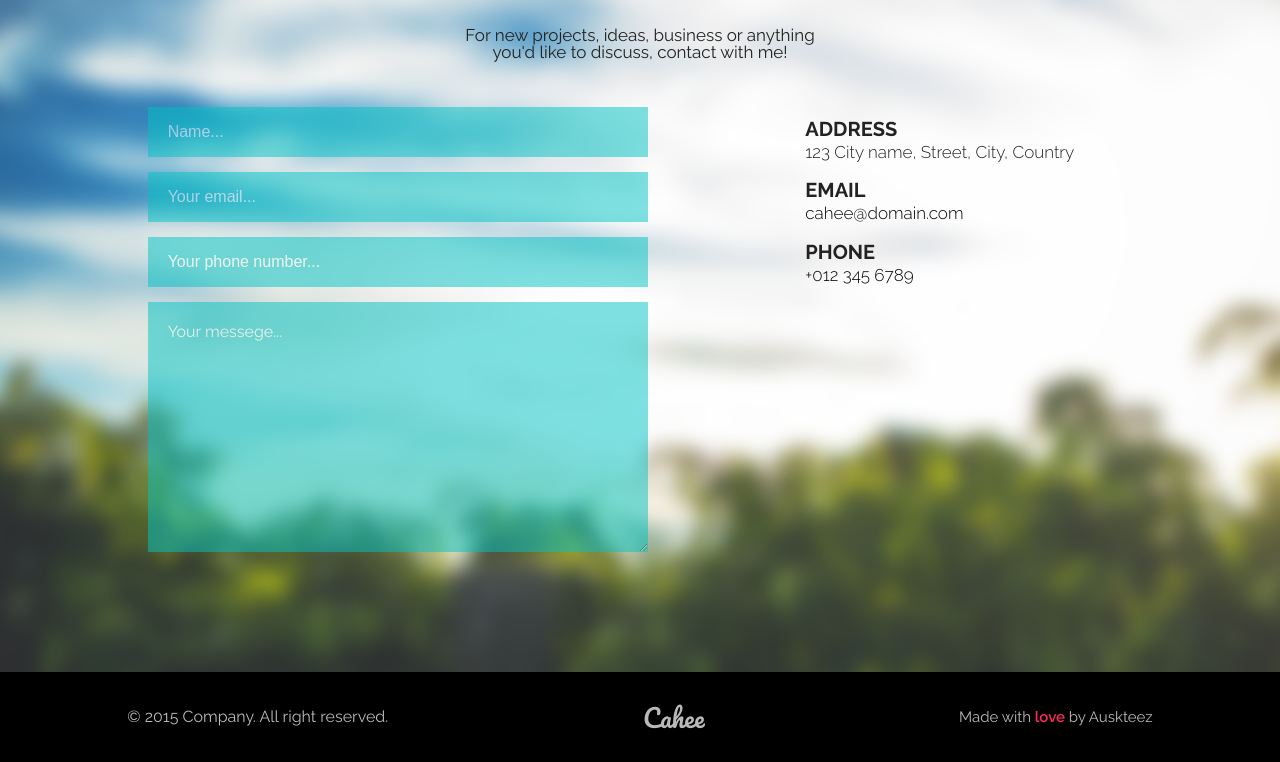
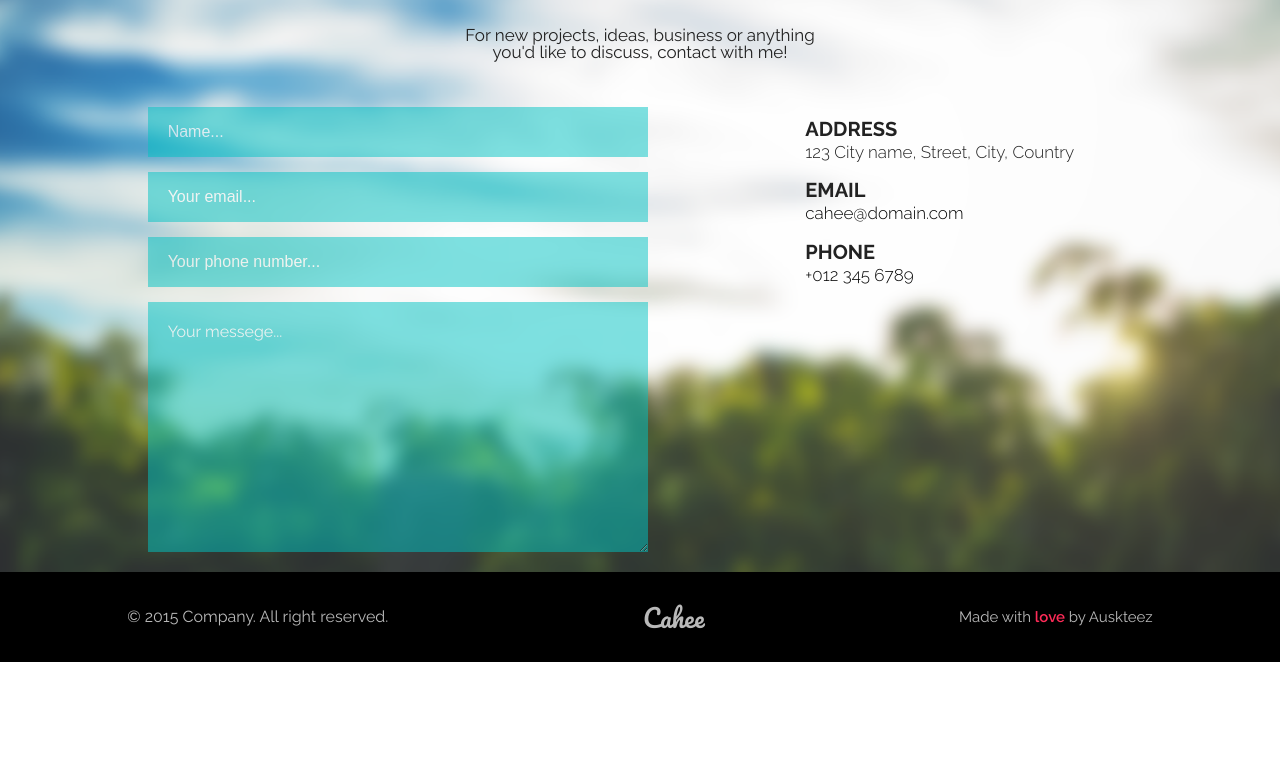
Before and after one commit to marynasiedina/footer, a plain HTML site: page index.html in a window 1280 px wide. Shown: the part 187-949 px from the top of the page. After the commit the page ends 849 px from the top, so only its background shows below. Drawn offline with Linux system fonts and the light colour scheme.

Commit message:
new backgroud

```diff
--- a/style.css
+++ b/style.css
@@ -3,12 +3,10 @@
 }
 
 .contact-form {
-  background-image: url(img/img.png);
+  background-image: url('img/img.png');
   background-repeat: no-repeat;
-  max-width: 1500px;
-  max-height: 866px;
-  width: 100%;
-  height: 100%;
+  background-position:  50% 50% ;
+  background-size: cover;
   margin: 0 auto;
   font-family: Raleway, sans-serif;
   position: relative;
@@ -54,6 +52,7 @@ input, textarea {
   border: none;
   margin-bottom: 15px;
   padding-left: 20px;
+  color: white;
 }
 
 input:focus, textarea:focus {
@@ -64,7 +63,7 @@ input:focus, textarea:focus {
 textarea {
   max-height: 250px;
   padding-top: 20px;
-  margin-bottom: 120px;
+  margin-bottom: 20px;
   font-family: Raleway, sans-serif;
 }
 
@@ -102,7 +101,6 @@ footer {
   margin: 0 auto;
   margin-bottom: -90px;
   max-height: 90px;
-  max-width: 1500px;
   height: 100vh;
   width: 100vw;
   display: flex;
```
